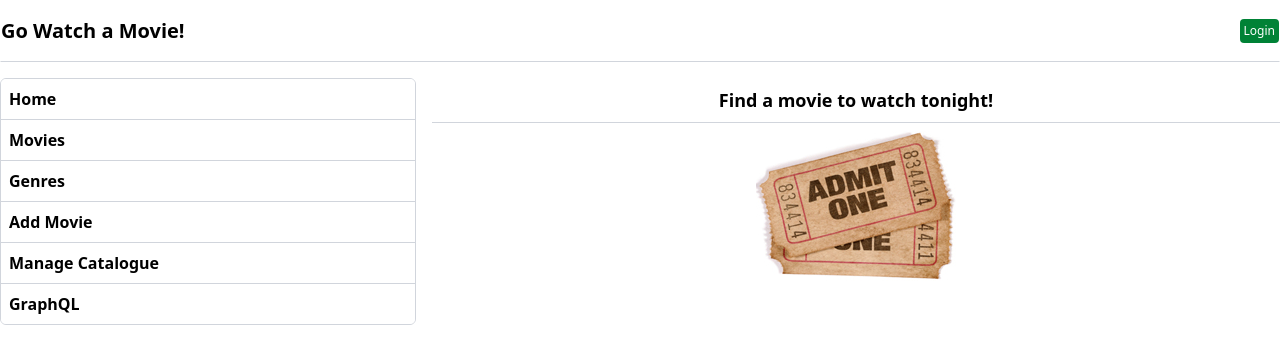
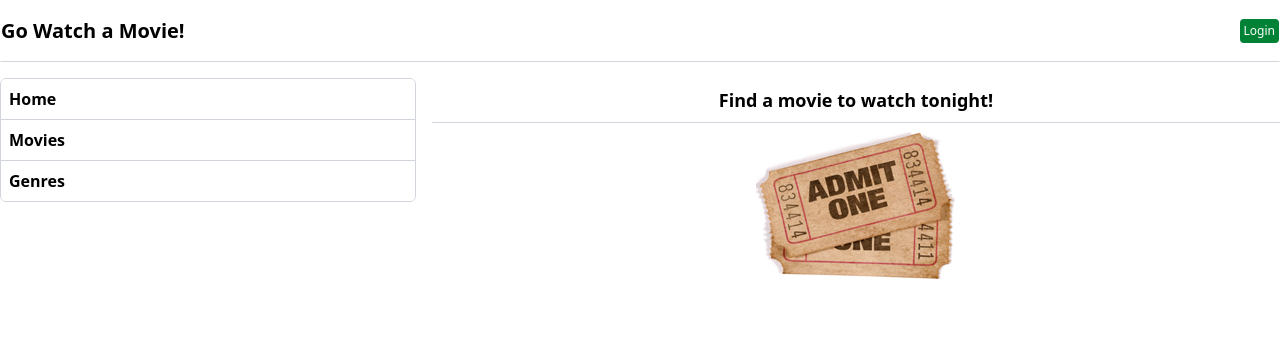
Before and after one commit to addcx1developer/movies-251109, a React (Vite) app in the folder frontend/: page / in a window 1280 px wide. Shown: the top 364 px of the page. Built offline with nearby package versions, Linux system fonts and the light colour scheme.

Commit message:
Add hide or show components when jwt existing

```diff
--- a/frontend/src/App.jsx
+++ b/frontend/src/App.jsx
@@ -1,19 +1,30 @@
 import { Link, Outlet } from "react-router";
 
-import Home from "./components/Home";
+import { useState } from "react";
 
 function App() {
+  const [jwtToken, setJwtToken] = useState("");
+
   return (
     <div className="flex justify-center">
       <div className="container space-y-4">
         <header className="flex justify-between items-center py-4 border border-transparent border-b-gray-300">
           <h1 className="text-xl font-bold">Go Watch a Movie!</h1>
+          {jwtToken.trim() === "" ? (
             <Link
               to="/login"
               className="bg-green-700 hover:bg-green-600 text-white text-xs rounded-sm p-1 cursor-pointer transition duration-300 ease-in-out"
             >
               Login
             </Link>
+          ) : (
+            <a
+              href="#!"
+              className="bg-red-700 hover:bg-red-600 text-white text-xs rounded-sm p-1 cursor-pointer tansition duration-300 ease-in-out"
+            >
+              Logout
+            </a>
+          )}
         </header>
 
         <div className="grid grid-cols-3 gap-4">
@@ -43,6 +54,8 @@ function App() {
                   Genres
                 </Link>
               </li>
+              {jwtToken.trim() !== "" && (
+                <>
                   <li>
                     <Link
                       to="/admin/movie/0"
@@ -67,6 +80,8 @@ function App() {
                       GraphQL
                     </Link>
                   </li>
+                </>
+              )}
             </ul>
           </nav>
           <main className="col-span-2">
```
Lines whose indentation alone changed are shown as unchanged.
